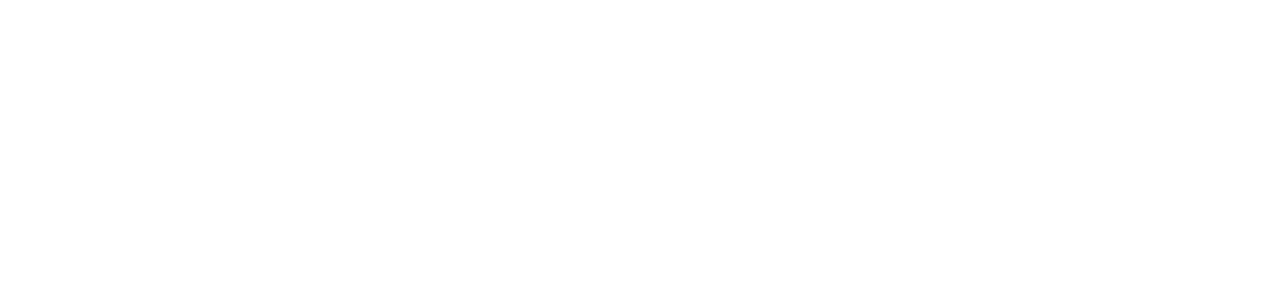
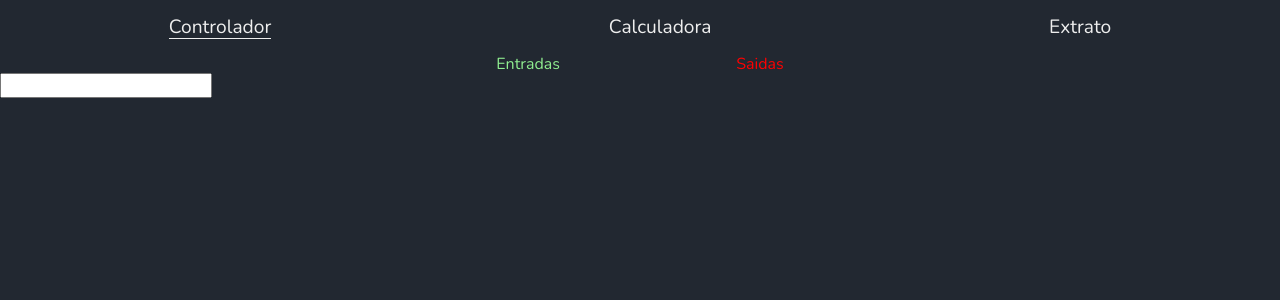
Before and after one commit to mwantony/feira_de_ciencias, a React (Create React App) app: page / in a window 1280 px wide. Shown: the top 300 px of the page. Built offline with nearby package versions, Linux system fonts and the light colour scheme.

Commit message:
tomando forma

```diff
--- a/package.json
+++ b/package.json
@@ -11,6 +11,8 @@
     "@types/react": "^18.0.9",
     "@types/react-dom": "^18.0.5",
     "classnames": "^2.3.1",
+    "normalize": "^0.3.1",
+    "normalize.css": "^8.0.1",
     "react": "^18.1.0",
     "react-dom": "^18.1.0",
     "react-router-dom": "^6.3.0",
--- a/src/components/Cabecalho/Cabecalho.module.scss
+++ b/src/components/Cabecalho/Cabecalho.module.scss
@@ -0,0 +1,43 @@
+@import 'styles/_variaveis.scss';
+
+.cabecalho {
+  display: block;
+  width: 100vw;
+  margin: 0 auto;
+}
+
+.navegacao {
+  margin: auto;
+  display: block;
+}
+
+.navegacao__lista {
+  padding: 0;
+  justify-content: space-around;
+  display: block;
+  list-style: none;
+  margin: 0 auto;
+  display: flex;
+}
+
+.navegacao__componente {
+  text-decoration: none;
+}
+
+.navegacao__link {
+  color: #EEEEEE;
+  text-decoration: none;
+  font-size: 1.2rem;
+  margin: 1rem 0 1rem 0;
+  transition: 500ms ease-in-out;
+  &:hover {
+    border-bottom: 1px solid $branco-smooth;
+  }
+
+}
+
+
+.navegacao__link--selecionado {
+
+  border-bottom: 1px solid $branco-smooth;
+}
--- a/src/components/Cabecalho/index.tsx
+++ b/src/components/Cabecalho/index.tsx
@@ -1,20 +1,44 @@
-import styles from './Cabecalho.module.scss'
+import { useState } from "react";
+import { Link } from "react-router-dom";
+import styles from "./Cabecalho.module.scss";
 
 export default function Cabecalho() {
+  const classNames = require("classnames");
+  const [selecionado, setSelecionado] = useState(0)
   const menu = [
-    'Controlador',
-    'Calculadora',
-    'Extrato'
-  ]
-  return(
+    {
+      label: "Controlador",
+      to: "/",
+    },
+    {
+      label: "Calculadora",
+      to: "/calculadora",
+    },
+    {
+      label: "Extrato",
+      to: "/extrato",
+    },
+  ];
+  return (
     <header className={styles.cabecalho}>
-      <nav>
-        <ul>
+      <nav className={styles.navegacao}>
+        <ul className={styles.navegacao__lista}>
           {menu.map((link, index) => (
-            <li className="">{link}</li>
+            <Link className={styles.navegacao__componente} to={link.to}>
+              <li onClick={() => {
+                setSelecionado(index)
+              }}
+                className={classNames({
+                  [styles.navegacao__link]: true,
+                  [styles["navegacao__link--selecionado"]]: selecionado === index ? true : false
+                })}
+              >
+                {link.label}
+              </li>
+            </Link>
           ))}
         </ul>
       </nav>
     </header>
-  )
+  );
 }
--- /dev/null
+++ b/src/components/PaginaPadrao/index.tsx
@@ -0,0 +1,13 @@
+import { Outlet } from "react-router-dom";
+import Cabecalho from "../Cabecalho";
+
+export default function PaginaPadrao() {
+  return(
+    <>
+      <Cabecalho></Cabecalho>
+      <div>
+        <Outlet></Outlet>
+      </div>
+    </>
+  )
+}
--- a/src/index.css
+++ b/src/index.css
@@ -1,10 +1,13 @@
+@import url('https://fonts.googleapis.com/css2?family=Nunito&display=swap');
+@import url('./styles/_variaveis.scss');
 body {
   margin: 0;
-  font-family: -apple-system, BlinkMacSystemFont, 'Segoe UI', 'Roboto', 'Oxygen',
+  font-family: 'Nunito', -apple-system, BlinkMacSystemFont, 'Segoe UI', 'Roboto', 'Oxygen',
     'Ubuntu', 'Cantarell', 'Fira Sans', 'Droid Sans', 'Helvetica Neue',
     sans-serif;
   -webkit-font-smoothing: antialiased;
   -moz-osx-font-smoothing: grayscale;
+  background-color: #222831;
 }
 
 code {
--- a/src/index.tsx
+++ b/src/index.tsx
@@ -1,8 +1,8 @@
 import React from 'react';
 import ReactDOM from 'react-dom/client';
 import './index.css';
-import App from './App';
 import AppRouter from './routes';
+import 'normalize.css'
 
 const root = ReactDOM.createRoot(
   document.getElementById('root') as HTMLElement
--- a/src/pages/Controlador/Controlador.module.scss
+++ b/src/pages/Controlador/Controlador.module.scss
@@ -0,0 +1,22 @@
+@import 'styles/_variaveis.scss';
+
+.aba__lista {
+  display: flex;
+  justify-content: space-evenly;
+  width: 50%;
+  padding: 0;
+  list-style: none;
+  margin: 0 auto;
+}
+
+.aba__forma {
+  text-decoration: none;
+}
+
+.aba__forma--entradas {
+  color: lightgreen;
+}
+
+.aba__forma--saidas {
+  color: red;
+}
--- a/src/pages/Controlador/index.tsx
+++ b/src/pages/Controlador/index.tsx
@@ -1,7 +1,32 @@
+import { Link } from 'react-router-dom'
+import styles from './Controlador.module.scss'
 export default function Controlador() {
+  const classNames = require('classnames')
+  const formas = [
+    {
+      "label": "Entradas",
+      "to": "/entradas",
+      "class": "entradas"
+    },
+    {
+      "label": "Saidas",
+      "to": '/saidas',
+      "class": "saidas"
+    }
+  ]
   return(
-    <section>
-
+    <section className={styles.controlador}>
+      <div className={styles.aba}>
+        <ul className={styles.aba__lista}>
+          {formas.map((forma, index) => (
+            <Link className={classNames({
+              [styles.aba__forma]: true,
+              [styles[`aba__forma--${forma.class}`]]: true
+            })} key={index} to={forma.to}><li>{forma.label}</li></Link>
+          ))}
+        </ul>
+      </div>
+      <input type="text"/>
     </section>
   )
 }
--- a/src/routes.tsx
+++ b/src/routes.tsx
@@ -1,14 +1,17 @@
 import { BrowserRouter, Route, Routes} from 'react-router-dom'
+import PaginaPadrao from './components/PaginaPadrao'
 import Controlador from './pages/Controlador'
 
 export default function AppRouter() {
   return(
     <BrowserRouter>
+      <main>
       <Routes>
-        <Route path='/'>
+        <Route path='/' element={<PaginaPadrao></PaginaPadrao>}>
           <Route index element={<Controlador></Controlador>}></Route>
         </Route>
       </Routes>
+      </main>
     </BrowserRouter>
   )
 }
--- /dev/null
+++ b/src/styles/_variaveis.scss
@@ -0,0 +1,2 @@
+$tema-principal: #222831;
+$branco-smooth: #EEEEEE;
--- a/tsconfig.json
+++ b/tsconfig.json
@@ -19,7 +19,8 @@
     "resolveJsonModule": true,
     "isolatedModules": true,
     "noEmit": true,
-    "jsx": "react-jsx"
+    "jsx": "react-jsx",
+    "baseUrl": "./src"
   },
   "include": [
     "src"
```
Also changed, not shown: src/App.tsx (deleted, +0 -12 lines), 1 other file (tests, documents, lock files or other folders).
